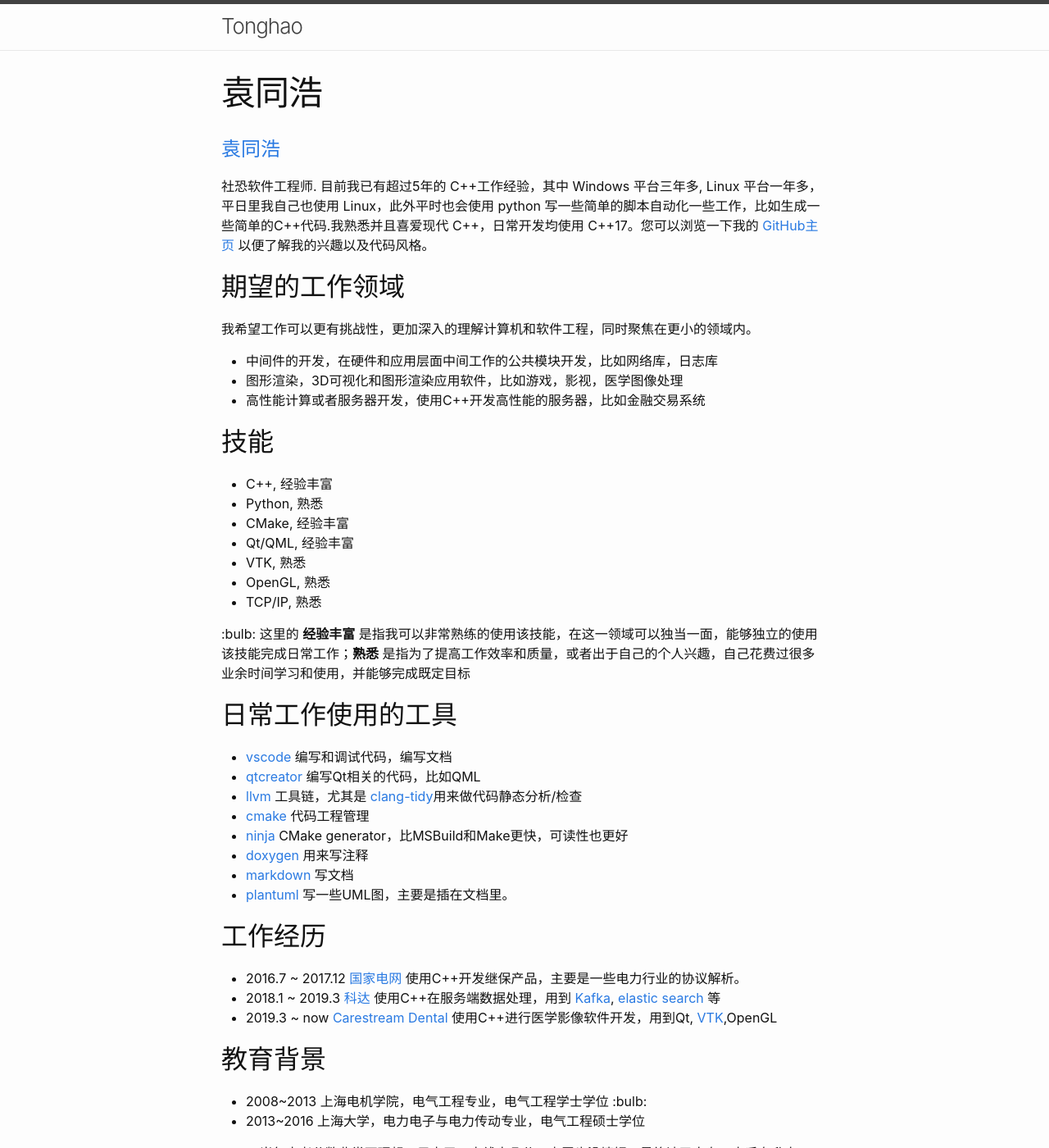
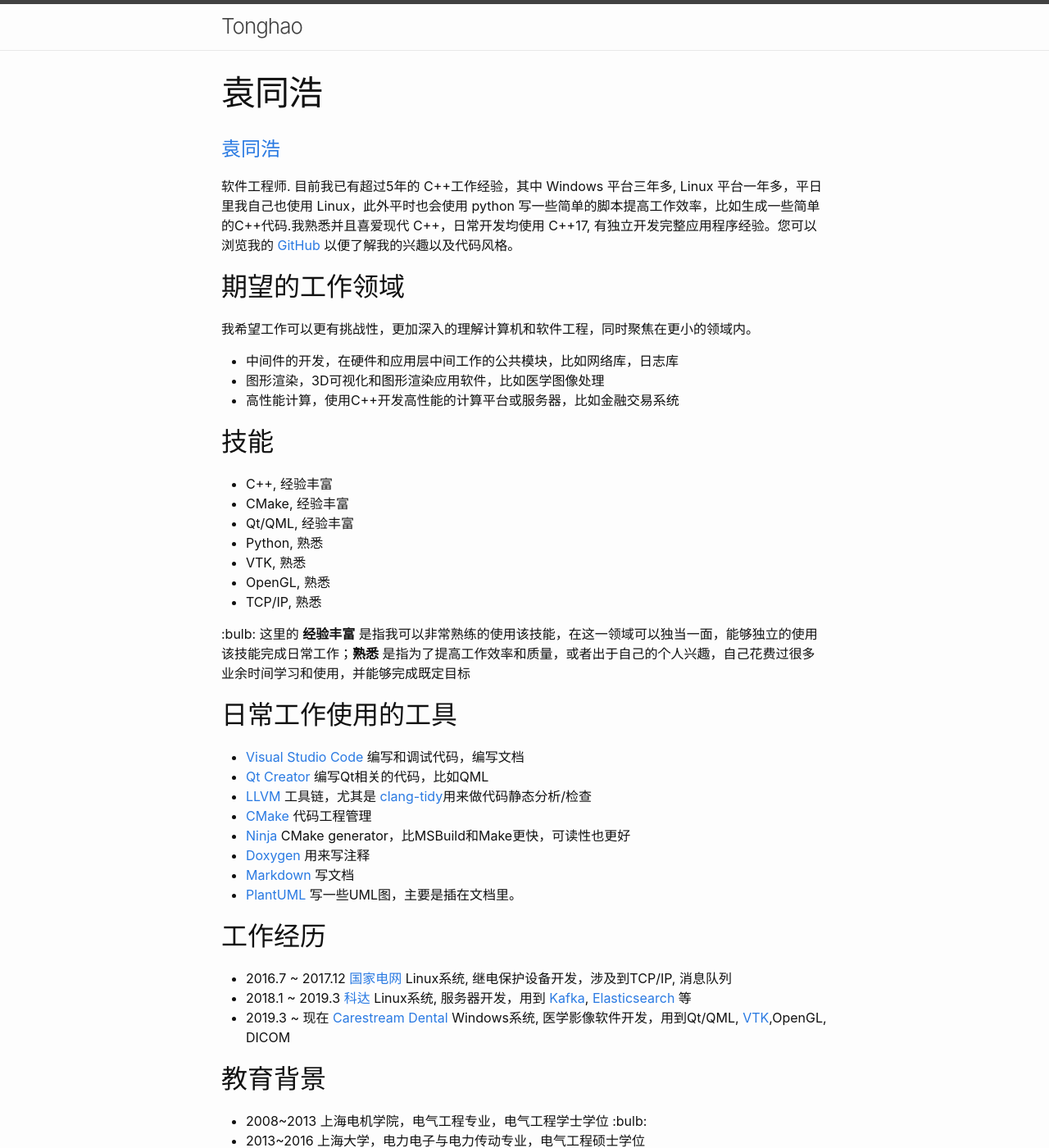
Before and after one commit to maidamai0/maidamai0.github.io, a Jekyll site: the page built from resume_cn.md, in a window 1280 px wide and 1400 px high. Shown: the whole window at 82% size. Built offline with Jekyll 4.4.1, drawn with Linux system fonts in a browser that asks for light colours; our own code applies the rules of GitHub Pages for plain Markdown files.

Commit message:
doc: update resume

```diff
--- a/resume_cn.md
+++ b/resume_cn.md
@@ -1,21 +1,21 @@
 # [袁同浩](mailto:michael.fay.live.com)
 
-社恐软件工程师. 目前我已有超过5年的 C++工作经验，其中 Windows 平台三年多, Linux 平台一年多，平日里我自己也使用 Linux，此外平时也会使用 python 写一些简单的脚本自动化一些工作，比如生成一些简单的C++代码.我熟悉并且喜爱现代 C++，日常开发均使用 C++17。您可以浏览一下我的 [GitHub主页](https://github.com/maidamai0>) 以便了解我的兴趣以及代码风格。
+软件工程师. 目前我已有超过5年的 C++工作经验，其中 Windows 平台三年多, Linux 平台一年多，平日里我自己也使用 Linux，此外平时也会使用 python 写一些简单的脚本提高工作效率，比如生成一些简单的C++代码.我熟悉并且喜爱现代 C++，日常开发均使用 C++17, 有独立开发完整应用程序经验。您可以浏览我的 [GitHub](https://github.com/maidamai0>) 以便了解我的兴趣以及代码风格。
 
 ## 期望的工作领域
 
 我希望工作可以更有挑战性，更加深入的理解计算机和软件工程，同时聚焦在更小的领域内。
 
-* 中间件的开发，在硬件和应用层面中间工作的公共模块开发，比如网络库，日志库
-* 图形渲染，3D可视化和图形渲染应用软件，比如游戏，影视，医学图像处理
-* 高性能计算或者服务器开发，使用C++开发高性能的服务器，比如金融交易系统
+* 中间件的开发，在硬件和应用层中间工作的公共模块，比如网络库，日志库
+* 图形渲染，3D可视化和图形渲染应用软件，比如医学图像处理
+* 高性能计算，使用C++开发高性能的计算平台或服务器，比如金融交易系统
 
 ## 技能
 
 * C++, 经验丰富
-* Python, 熟悉
 * CMake, 经验丰富
 * Qt/QML, 经验丰富
+* Python, 熟悉
 * VTK, 熟悉
 * OpenGL, 熟悉
 * TCP/IP, 熟悉
@@ -24,20 +24,20 @@
 
 ## 日常工作使用的工具
 
-* [vscode](https://code.visualstudio.com/) 编写和调试代码，编写文档
-* [qtcreator](https://download.qt.io/official_releases/qtcreator/) 编写Qt相关的代码，比如QML
-* [llvm](https://llvm.org/) 工具链，尤其是 [clang-tidy](https://clang.llvm.org/extra/clang-tidy/)用来做代码静态分析/检查
-* [cmake](https://cmake.org/) 代码工程管理
-* [ninja](https://ninja-build.org/) CMake generator，比MSBuild和Make更快，可读性也更好
-* [doxygen](https://www.doxygen.nl/index.html) 用来写注释
-* [markdown](https://www.markdownguide.org/) 写文档
-* [plantuml](https://plantuml.com/) 写一些UML图，主要是插在文档里。
+* [Visual Studio Code](https://code.visualstudio.com/) 编写和调试代码，编写文档
+* [Qt Creator](https://download.qt.io/official_releases/qtcreator/) 编写Qt相关的代码，比如QML
+* [LLVM](https://llvm.org/) 工具链，尤其是 [clang-tidy](https://clang.llvm.org/extra/clang-tidy/)用来做代码静态分析/检查
+* [CMake](https://cmake.org/) 代码工程管理
+* [Ninja](https://ninja-build.org/) CMake generator，比MSBuild和Make更快，可读性也更好
+* [Doxygen](https://www.doxygen.nl/index.html) 用来写注释
+* [Markdown](https://www.markdownguide.org/) 写文档
+* [PlantUML](https://plantuml.com/) 写一些UML图，主要是插在文档里。
 
 ## 工作经历
 
-* 2016.7 ~ 2017.12 [国家电网](http://www.sgcc.com.cn/) 使用C++开发继保产品，主要是一些电力行业的协议解析。
-* 2018.1 ~ 2019.3 [科达](https://www.kedacom.com/cn/) 使用C++在服务端数据处理，用到 [Kafka](https://kafka.apache.org/), [elastic search](https://www.elastic.co/) 等
-* 2019.3 ~ now [Carestream Dental](https://www.carestreamdental.com/en-us) 使用C++进行医学影像软件开发，用到Qt, [VTK](https://vtk.org/),OpenGL
+* 2016.7 ~ 2017.12 [国家电网](http://www.sgcc.com.cn/) Linux系统, 继电保护设备开发，涉及到TCP/IP, 消息队列
+* 2018.1 ~ 2019.3 [科达](https://www.kedacom.com/cn/) Linux系统, 服务器开发，用到 [Kafka](https://kafka.apache.org/), [Elasticsearch](https://www.elastic.co/) 等
+* 2019.3 ~ 现在 [Carestream Dental](https://www.carestreamdental.com/en-us) Windows系统, 医学影像软件开发，用到Qt/QML, [VTK](https://vtk.org/),OpenGL, DICOM
 
 ## 教育背景
 
```
